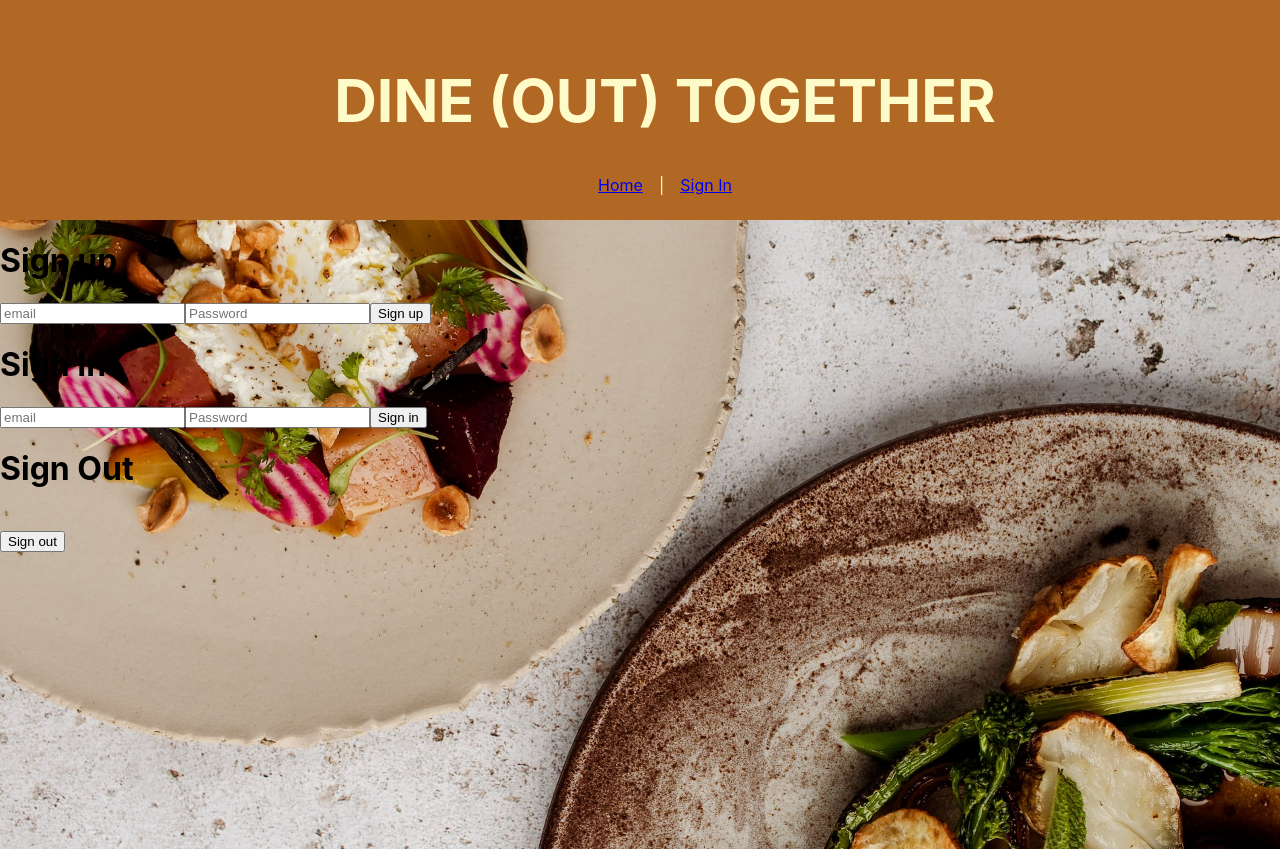
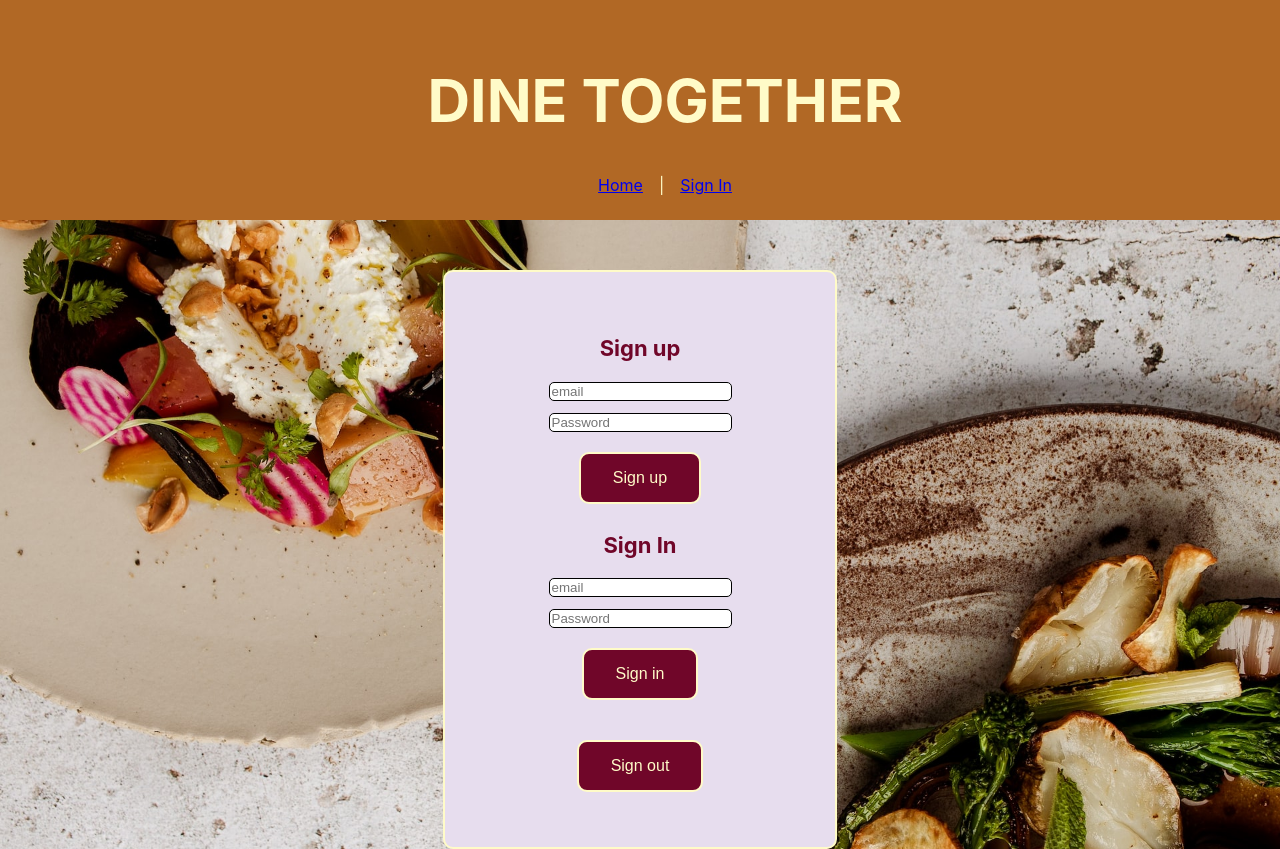
Before and after one commit to AsheUrban/Dine-Together, a React (Create React App) app: page /sign-in in a window 1280 px wide. Shown: the top 849 px of the page. Before the commit the page ends 800 px from the top, so only its background shows below. Built offline with nearby package versions, Linux system fonts and the light colour scheme; no server answers.

Commit message:
Update Styles across app.

```diff
--- a/src/components/App.js
+++ b/src/components/App.js
@@ -4,6 +4,7 @@ import SignIn from './SignIn';
 import PostControl from './PostControl';
 import { BrowserRouter as Router, Routes, Route } from 'react-router-dom';
 import Background from './Background';
+import Footer from './Footer';
 
 function App(){
   return (
@@ -14,7 +15,7 @@ function App(){
         <Route path='/sign-in' element={<SignIn />} />
         <Route path='/' element={<PostControl />} />
       </Routes>
-
+      <Footer />
     </Router>
   );
 }
--- a/src/components/Background.js
+++ b/src/components/Background.js
@@ -14,14 +14,12 @@ background-repeat: no-repeat;
 justify-content: space-between;
 align-items: center;
 display: flex;
-
 `;
 
 function Background(){
   return (
     <React.Fragment>
         <BackgroundStyles>
-
         </BackgroundStyles>
     </React.Fragment>
   );
--- /dev/null
+++ b/src/components/Footer.js
@@ -0,0 +1,22 @@
+import React from 'react';
+import { Link } from 'react-router-dom';
+import styled from 'styled-components';
+
+// const DineTogetherFooter = styled.div`
+//   text-align: center;
+//   width: 100vw;
+//   height: 500vh;
+//   color: #FFFBC8;
+//   background-color: #6C3F16;
+// `;
+
+function Footer(){
+  return (
+    <React.Fragment>
+        {/* <DineTogetherFooter>
+        </DineTogetherFooter> */}
+    </React.Fragment>
+  );
+}
+
+export default Footer;
--- a/src/components/Header.js
+++ b/src/components/Header.js
@@ -24,7 +24,7 @@ function Header(){
     <React.Fragment>
         <DineTogetherHeader>
           <H1>
-          DINE (OUT) TOGETHER
+          DINE TOGETHER
           </H1>
           <Center>
             <Link to="/"> Home </Link> &emsp;|&emsp; <Link to="/sign-in"> Sign In </Link>
--- a/src/components/Post.js
+++ b/src/components/Post.js
@@ -4,16 +4,27 @@ import styled from 'styled-components';
 
 function Post(props){
 
+  const H1 = styled.h1`
+  font-size: 30px;
+  color: #700629;
+  `
+  const H2 = styled.h2`
+  font-size: 26px;
+  color: #700629;
+  `
   const H3 = styled.h3`
   font-size: 22px;
   color: #FFFBC8;
-  `
+`;
 
   return (
 
     <React.Fragment>
+      <H1>Restaurant List</H1>
+      <hr />
       <div onClick = {() => props.whenPostClicked(props.id)}>
-        <H3>{props.location} - {props.names}</H3>
+        <H2>{props.names}</H2>
+        <H3>{props.location}</H3>
         <p><em>{props.issue}</em></p>
         <p><em>{props.formattedWaitTime}</em></p>
       </div>
--- a/src/components/PostControl.js
+++ b/src/components/PostControl.js
@@ -18,7 +18,7 @@ function PostControl() {
   const [error, setError] = useState(null);
 
   const Button = styled.button`
-    background-color: #B16825; /* Cornflower Blue */
+    background-color: #700629;
     border: 1px solid #FFFBC8;
     color: #FFFBC8;
     padding: 15px 32px;
--- a/src/components/PostDetail.js
+++ b/src/components/PostDetail.js
@@ -16,15 +16,15 @@ function PostDetail(props){
   border-radius: 10px;
   `;
 
-  // const PostContainer = styled.div`
-  // background-color: ;
-  // width: 1280px;
-  // margin: auto;
-  // border: 2px solid #FFFBC8;
-  // padding-top: 150px;
-  // padding-bottom: 150px;
-  // border-radius: 10px;
-  // `;
+  const H1 = styled.h1`
+  font-size: 30px;
+  color: #700629;
+  `
+
+  const H2 = styled.h2`
+  font-size: 26px;
+  color: #700629;
+  `
 
   const H3 = styled.h3`
   font-size: 22px;
@@ -32,7 +32,7 @@ function PostDetail(props){
 `;
 
 const Button = styled.button`
-    background-color: #B16825;
+  background-color: #700629;
   border: 2px solid #FFFBC8;
   margin: 10px;
   color: #FFFBC8;
@@ -48,8 +48,10 @@ function PostDetail(props){
   return (
     <React.Fragment>
         <DineTogetherPosts>
-        <h2>Restaurant Details</h2>
-        <H3>{post.location} - {post.names}</H3>
+        <H1>Restaurant Details</H1>
+        <hr />
+        <H1>{post.names}</H1>
+        <H3>{post.location}</H3>
         <p><em>{post.issue}</em></p>
         <Button onClick={onClickingEdit}>Update Post</Button>
         <Button onClick={()=> onClickingDelete(post.id)}>Close Post</Button>
--- a/src/components/PostList.js
+++ b/src/components/PostList.js
@@ -14,7 +14,6 @@ border: 2px solid #fffbc8;
 text-align: center;
 border-radius: 10px;
 `;
-
 
 function PostList(props){
 
--- a/src/components/ReusableForm.js
+++ b/src/components/ReusableForm.js
@@ -6,6 +6,7 @@ const DineTogetherPosts = styled.div`
 background-color: #E7DDEE;
 width: 300px;
 margin: auto;
+margin-top: 50px;
 padding: 45px;
 border: 2px solid #fffbc8;
 text-align: center;
@@ -25,13 +26,8 @@ border: 1px solid black;
 margin: auto;
 `;
 
-const H3 = styled.h3`
-font-size: 22px;
-color: #FFFBC8;
-`;
-
 const Button = styled.button`
-background-color: #B16825;
+background-color: #700629;
 border: 2px solid #FFFBC8;
 margin: 10px;
 color: #FFFBC8;
@@ -43,8 +39,6 @@ font-size: 16px;
 border-radius: 10px;
 cursor: pointer;
 `;
-
-
 
 function ReusableForm(props) {
   return (
--- a/src/components/SignIn.js
+++ b/src/components/SignIn.js
@@ -1,6 +1,50 @@
 import React, { useState } from 'react';
 import { auth } from './../firebase.js';
 import { createUserWithEmailAndPassword, signInWithEmailAndPassword, signOut } from "firebase/auth";
+import styled from 'styled-components';
+
+const DineTogetherPosts = styled.div`
+background-color: #E7DDEE;
+width: 300px;
+margin: auto;
+margin-top: 50px;
+padding: 45px;
+border: 2px solid #fffbc8;
+text-align: center;
+border-radius: 10px;
+`;
+
+const Input = styled.input`
+border-radius: 5px;
+border: 1px solid black;
+margin: auto;
+margin-bottom: 10px;
+`;
+
+const TextArea = styled.textarea`
+border-radius: 5px;
+border: 1px solid black;
+margin: auto;
+`;
+
+const H2 = styled.h2`
+font-size: 22px;
+color: #700629;
+`;
+
+const Button = styled.button`
+background-color: #700629;
+border: 2px solid #FFFBC8;
+margin: 10px;
+color: #FFFBC8;
+padding: 15px 32px;
+text-align: center;
+text-decoration: none;
+display: inline;
+font-size: 16px;
+border-radius: 10px;
+cursor: pointer;
+`;
 
 function SignIn(){
   const [signUpSuccess, setSignUpSuccess] = useState(null);
@@ -44,36 +88,41 @@ function SignIn(){
 
   return (
     <React.Fragment>
-      <h1>Sign up</h1>
+      <DineTogetherPosts>
+        <H2>Sign up</H2>
         {signUpSuccess}
         <form onSubmit={doSignUp}>
-        <input
+          <Input
             type='text'
             name='email'
             placeholder='email' />
-        <input
+            <br />
+          <Input
             type='password'
             name='password'
             placeholder='Password' />
-        <button type='submit'>Sign up</button>
+            <br />
+          <Button type='submit'>Sign up</Button>
         </form>
-      <h1>Sign In</h1>
+        <H2>Sign In</H2>
         {signInSuccess}
         <form onSubmit={doSignIn}>
-        <input
+          <Input
             type='text'
             name='signinEmail'
             placeholder='email' />
-        <input
+            <br />
+          <Input
             type='password'
             name='signinPassword'
             placeholder='Password' />
-        <button type='submit'>Sign in</button>
+            <br />
+          <Button type='submit'>Sign in</Button>
         </form>
-      <h1>Sign Out</h1>
         {signOutSuccess}
         <br />
-      <button onClick={doSignOut}>Sign out</button>
+        <Button onClick={doSignOut}>Sign out</Button>
+      </DineTogetherPosts>
     </React.Fragment>
   );
 }
```
Lines whose indentation alone changed are shown as unchanged.
